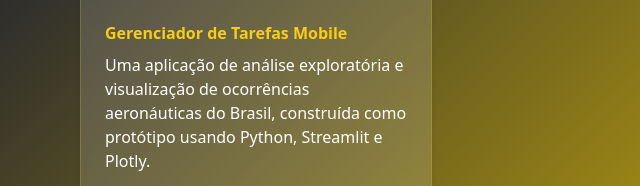
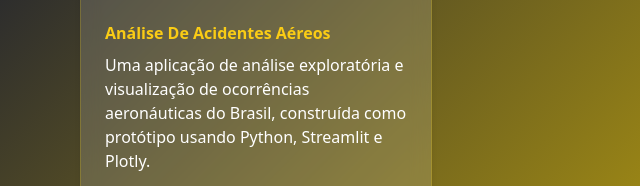
Before and after one commit to jofran2001/PortfolioWeb, a plain HTML site: page pages/projects.html in a window 1280 px wide. Shown: the part 1628-1814 px from the top of the page, 0-640 px from the left. Drawn offline with nearby package versions, Linux system fonts and the light colour scheme.

Commit message:
Fix: corrigindo título de projeto

```diff
--- a/pages/projects.html
+++ b/pages/projects.html
@@ -264,7 +264,7 @@
                 <div class="project-card rounded-xl shadow-md overflow-hidden" data-aos="fade-up" data-aos-delay="300">
                     <img src="../public/img/image.png" alt="Portfolio" class="w-full h-48 object-cover">
                     <div class="p-6">
-                        <h3 class="font-bold text-yellow-400 mb-2">Gerenciador de Tarefas Mobile</h3>
+                        <h3 class="font-bold text-yellow-400 mb-2">Análise De Acidentes Aéreos</h3>
                         <p class="text-white mb-4">
                             Uma aplicação de análise exploratória e visualização de ocorrências aeronáuticas do Brasil, construída como protótipo usando Python, Streamlit e Plotly.
                         <div class="flex flex-wrap gap-2 mb-4">
```
